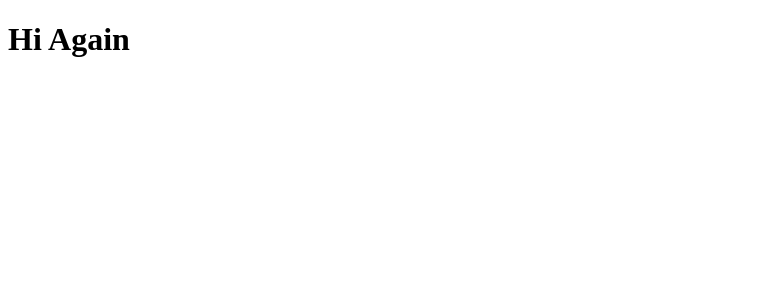
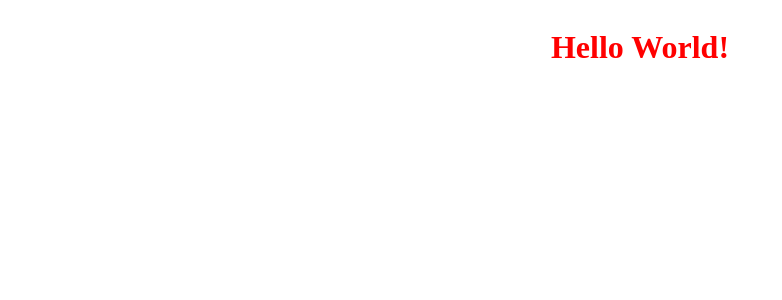
Before and after one commit to rostun/vuejs-playground, a JavaScript app: page / in a window 1280 px wide. Shown: the top 300 px of the page, without its empty margins (0-782 px from the left). Built offline with nearby package versions, Linux system fonts and the light colour scheme.

Commit message:
add component

```diff
--- a/package.json
+++ b/package.json
@@ -7,8 +7,13 @@
     "vue-router": "^3.1.6"
   },
   "devDependencies": {
+    "@babel/core": "^7.9.6",
+    "@babel/preset-env": "^7.9.6",
+    "babel-loader": "^8.1.0",
     "css-loader": "^3.5.3",
     "html-webpack-plugin": "^4.3.0",
+    "stylus": "^0.54.7",
+    "stylus-loader": "^3.0.2",
     "vue-loader": "^15.9.2",
     "vue-style-loader": "^4.1.2",
     "vue-template-compiler": "^2.6.11",
--- a/src/App.vue
+++ b/src/App.vue
@@ -1,5 +1,14 @@
 <template>
-  <div>
-    <h1>Hi Again</h1>
+  <div class="full-width center-content">
+    <hello-component name="World" />
   </div>
 </template>
+
+<script>
+  import HelloComponent from './components/HelloComponent.vue'
+  export default {
+    components: {
+      HelloComponent
+    }
+  }
+</script>
--- a/src/app.js
+++ b/src/app.js
@@ -1,5 +1,6 @@
 import Vue from 'vue'
 import App from './App.vue'
+import './assets/app.styl';
 
 new Vue({
    el: '#app',
--- /dev/null
+++ b/src/assets/app.styl
@@ -0,0 +1,7 @@
+.full-width
+   width 100%
+
+.center-content
+   display flex
+   justify-content center
+   align-items center
--- /dev/null
+++ b/src/components/HelloComponent.vue
@@ -0,0 +1,17 @@
+<template>
+  <h1>Hello {{ name }}!</h1>
+</template>
+<script>
+export default {
+  props: {
+    name: {
+      type: String,
+      required: true
+    }
+  }
+}
+</script>
+<style lang="stylus" scoped>
+   h1
+      color red
+</style>
```
Also changed, not shown: .babelrc (added), 2 other files (tests, documents, lock files or other folders).
